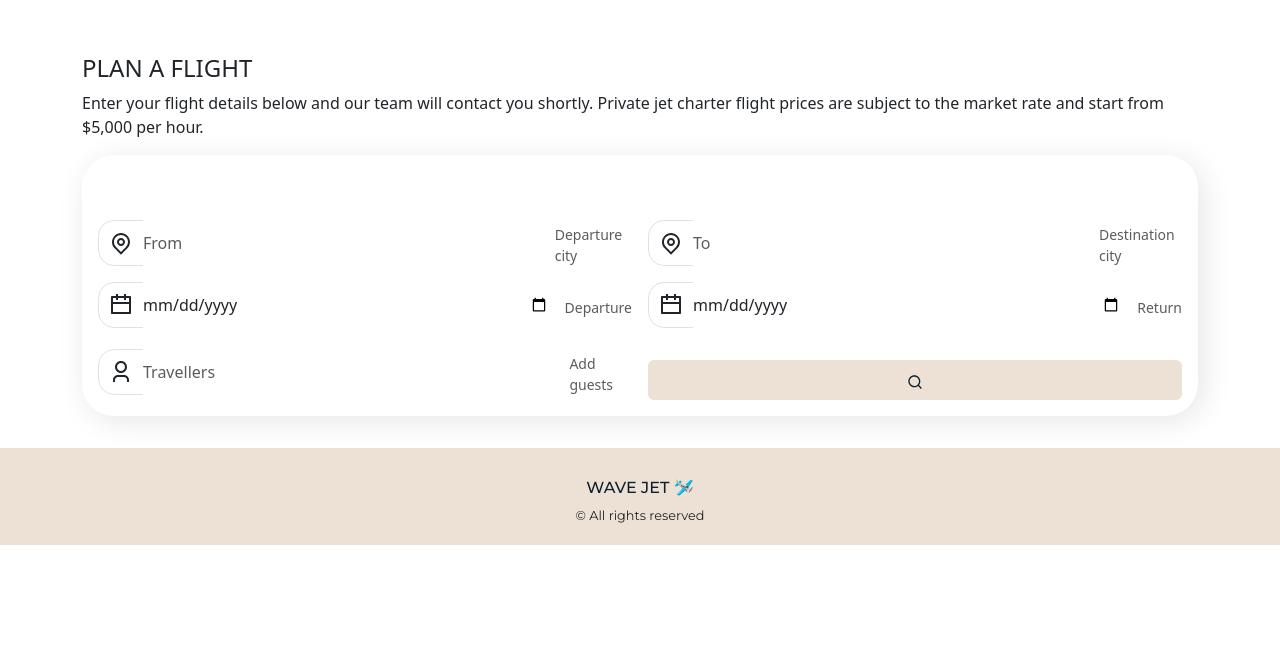
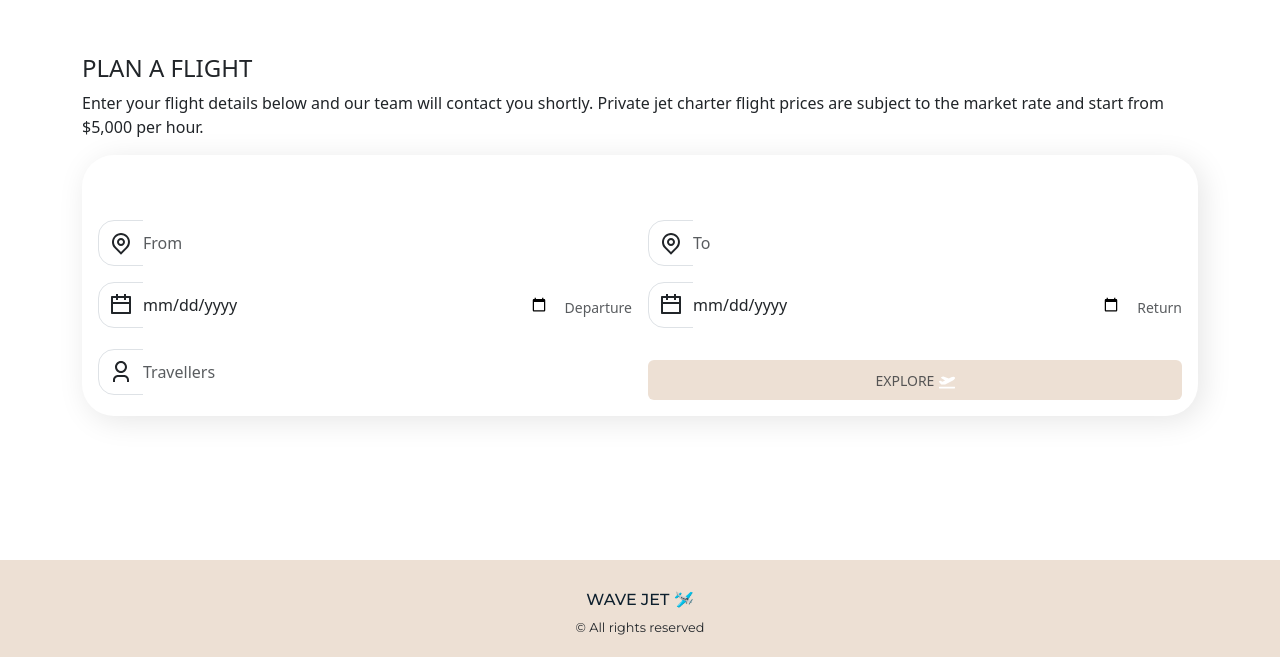
Before and after one commit to marietazetta/wave-jet-client, a React (Vite) app: page / in a window 1280 px wide. Shown: the part 686-1343 px from the top of the page. Before the commit the page ends 1231 px from the top, so only its background shows below. Built offline with nearby package versions, Linux system fonts and the light colour scheme.

Commit message:
booking componentes created

```diff
--- a/src/components/Aircrafts/AircraftsList/AircraftsList.jsx
+++ b/src/components/Aircrafts/AircraftsList/AircraftsList.jsx
@@ -4,12 +4,12 @@ import AircraftCard from "../AircraftCard/AircraftCard";
 
 
 
-const AircraftsList = ({ aircraft }) => {
+const AircraftsList = () => {
     return (
         <>
             <Container className="mt-5 pt-5 pb-5">
 
-                <AircraftCard {...aircraft} />
+                <AircraftCard />
 
             </Container>
         </>
--- /dev/null
+++ b/src/components/Bookings/BookingResultsCard/BookingResultsCard.css
@@ -0,0 +1,24 @@
+.BookingResultsCard .equal-aspect-ratio {
+    object-fit: cover;
+    width: 100%;
+    height: 100%;
+}
+
+.BookingResultsCard .align-items-center {
+    display: flex;
+    align-items: center;
+}
+
+/* .BookingResultsCard .mt-3 {
+    margin-top: 1rem;
+}
+
+.BookingResultsCard .custom-button {
+    display: inline-block;
+    width: auto;
+    white-space: nowrap;
+    color: #ede0d4;
+    background-color: #0D1F2D;
+
+
+} */
--- /dev/null
+++ b/src/components/Bookings/BookingResultsCard/BookingResultsCard.jsx
@@ -0,0 +1,47 @@
+import { Card, Row, Col, Container } from "react-bootstrap";
+
+const BookingResultsCard = ({ aircrafts, flights }) => {
+
+    return (
+        <div className="BookingResultsCard font-family">
+
+            <Container fluid className="mt-5">
+
+                <Row className="d-flex align-items-center">
+
+                    {aircrafts.map(aircraft => (
+
+                        <Col key={aircraft._id} lg={6} md={8}>
+                            <h2>{aircraft.model}</h2>
+                            <Card.Img variant="top"
+                                src={aircraft.mainImage} />
+                        </Col>
+
+                    ))}
+
+
+                    {flights.map(flight => (
+
+                        <Col lg={6} md={8}>
+
+                            <h6 key={flight._id}>{flight.flightTime}</h6>
+
+                            {aircrafts.map(aircraft => {
+                                if (flight.aircraftId.includes(aircraft._id)) {
+                                    const pricePerFlight = flight.flightTime * aircraft.hourlyRate;
+                                    return <h5 key={aircraft._id}> ${pricePerFlight.toFixed(2)}</h5>;
+                                }
+
+                            })}
+
+                        </Col>
+
+                    ))}
+
+                </Row>
+            </Container>
+        </div >
+    )
+}
+
+export default BookingResultsCard
--- /dev/null
+++ b/src/components/Bookings/BookingResultsList/BookingResultsList.jsx
@@ -0,0 +1,22 @@
+import BookingResultsCard from "../BookingResultsCard/BookingResultsCard";
+import { Container } from "react-bootstrap";
+
+
+
+
+const BookingResultsList = ({ bookingResults }) => {
+    return (
+        <>
+            <Container className="mt-5 pt-5 pb-5">
+
+                {
+                    bookingResults.map(booking => <BookingResultsCard {...booking} />)
+                }
+
+            </Container>
+        </>
+
+    );
+};
+
+export default BookingResultsList;
--- a/src/components/FlightSearch/FlightSearch.jsx
+++ b/src/components/FlightSearch/FlightSearch.jsx
@@ -1,9 +1,10 @@
+import { FaPlaneDeparture } from "react-icons/fa";
 import "./FlightSearch.css"
 import { Form, Button, InputGroup } from 'react-bootstrap';
 import { RiMapPinLine } from "react-icons/ri";
 import { RiUser3Line } from "react-icons/ri";
 import { RiCalendarLine } from "react-icons/ri";
-import { RiSearchLine } from "react-icons/ri";
+
 
 
 const FlightSearch = () => {
@@ -17,7 +18,7 @@ const FlightSearch = () => {
                         <InputGroup.Text><RiMapPinLine /></InputGroup.Text>
                         <Form.Control type="text" placeholder="From" />
                     </InputGroup>
-                    <Form.Text className="text-muted">Departure city</Form.Text>
+
                 </Form.Group>
 
                 <Form.Group className="form__group">
@@ -25,7 +26,7 @@ const FlightSearch = () => {
                         <InputGroup.Text><RiMapPinLine /></InputGroup.Text>
                         <Form.Control type="text" placeholder="To" />
                     </InputGroup>
-                    <Form.Text className="text-muted">Destination city</Form.Text>
+
                 </Form.Group>
 
                 <Form.Group className="form__group">
@@ -49,14 +50,14 @@ const FlightSearch = () => {
                         <InputGroup.Text><RiUser3Line /></InputGroup.Text>
                         <Form.Control type="number" placeholder="Travellers" />
                     </InputGroup>
-                    <Form.Text className="text-muted">Add guests</Form.Text>
+
                 </Form.Group>
 
 
 
                 <div className="text-center">
                     <Button variant="primary" type="submit" className="custom-btn">
-                        <RiSearchLine className="search-icon" />
+                        <Form.Text className="text-muted">EXPLORE</Form.Text> <FaPlaneDeparture />
                     </Button>
                 </div>
             </Form>
--- a/src/pages/HomePage/HomePage.jsx
+++ b/src/pages/HomePage/HomePage.jsx
@@ -1,11 +1,15 @@
 import { Container } from 'react-bootstrap'
 import './HomePage.css'
 import FlightSearch from "../../components/FlightSearch/FlightSearch"
+import BookingResultsList from '../../components/Bookings/BookingResultsList/BookingResultsList'
+import { useEffect, useState } from 'react'
 
 const HomePage = () => {
+
+    const [bookingResults, setBookingResults] = useState([])
+
     return (
         <>
-
             <div className='home-page full-height font-family'>
                 <video
                     className='background-video'
@@ -15,17 +19,17 @@ const HomePage = () => {
                     muted
                     loop
                 />
-
-
-
             </div>
-
 
             <div className='overlay'>
                 <Container className='text-container'>
                     <h4>PLAN A FLIGHT</h4>
                     <p>Enter your flight details below and our team will contact you shortly. Private jet charter flight prices are subject to the market rate and start from $5,000 per hour.</p>
-                    <FlightSearch className='mt-5' />
+
+                    <FlightSearch className='mt-5' setBookingResults={setBookingResults} />
+
+                    <BookingResultsList bookingResults={bookingResults} />
+
                 </Container>
             </div>
 
--- a/src/routes/AppRoutes.jsx
+++ b/src/routes/AppRoutes.jsx
@@ -15,8 +15,6 @@ import PrivateRoute from "./PrivateRoute"
 import UsersPage from "../pages/Users/UsersPage/UsersPage"
 import { Route, Routes } from "react-router-dom"
 import BookingsPage from "../pages/Bookings/BookingsPage"
-
-
 
 
 const Approutes = () => {
@@ -37,6 +35,7 @@ const Approutes = () => {
             {/* NEW BOOKING ROUTES TO BE REVISED*/}
 
             <Route path={'/bookings'} element={<BookingsPage />} />
+            {/* <Route path={'/explore'} element={<ExplorePage />} /> */}
 
 
 
```
Also changed, not shown: src/components/Bookings/BookingResultsList/BookingResultsList.css (added).
